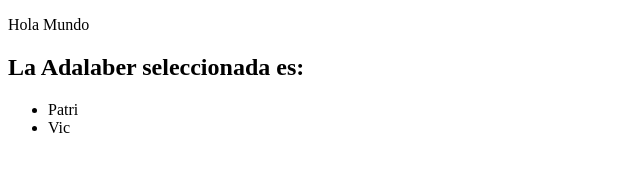
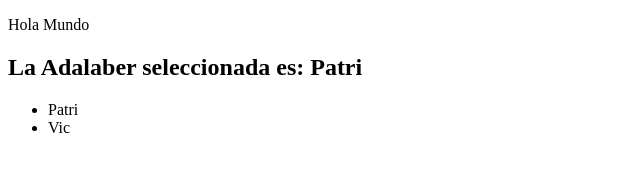
Before and after one commit to PatriXcX/Pair_JS, a plain HTML site: page index.html in a window 1280 px wide. Shown: the full height of the page, 0-640 px from the left. Drawn offline with Linux system fonts and the light colour scheme.

Commit message:
end of exercise 2

```diff
--- a/JS/main.js
+++ b/JS/main.js
@@ -3,3 +3,12 @@
 const text= document.querySelector('.js__hola');
 text.innerHTML= '<p>Hola Mundo</p> ';
 console.log('js__hola');
+
+//-------------------------------------
+
+const firstName= document.querySelector('.js__firstname');
+const Tittle= document.querySelector('.js__tittle');
+
+Tittle.innerHTML='La Adalaber seleccionada es: ' + firstName.innerHTML;
+//firstName.innerHTML= '<h2>La Adalaber seleccionada es:</h2>  ';
+console.log('js__firstname');
--- a/index.html
+++ b/index.html
@@ -11,9 +11,9 @@
 
     <p class="js__hola">Hola</p>
 
-    <h2>La Adalaber seleccionada es:</h2>
+    <h2 class="js__tittle">La Adalaber seleccionada es:</h2>
     <ul>
-        <li>Patri</li>
+        <li class="js__firstname">Patri</li>
         <li>Vic</li>
     </ul>
 
```
